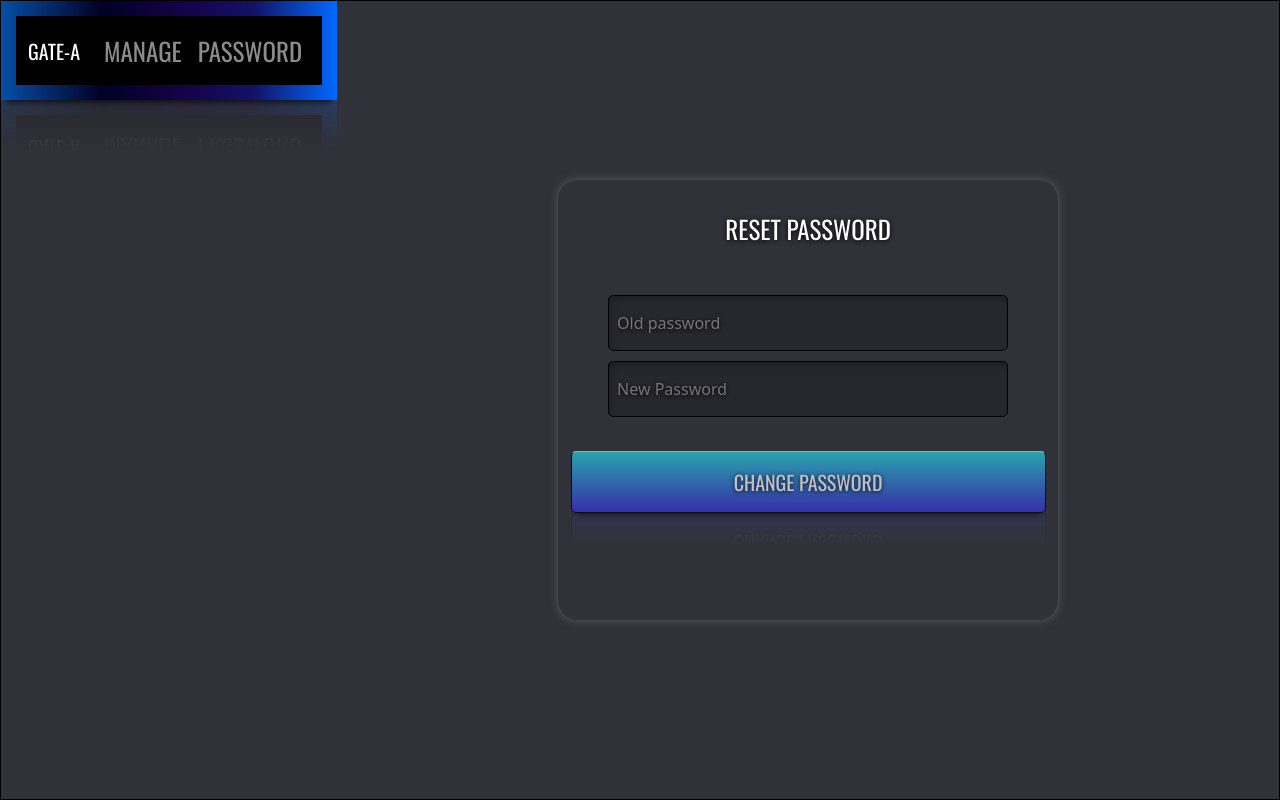
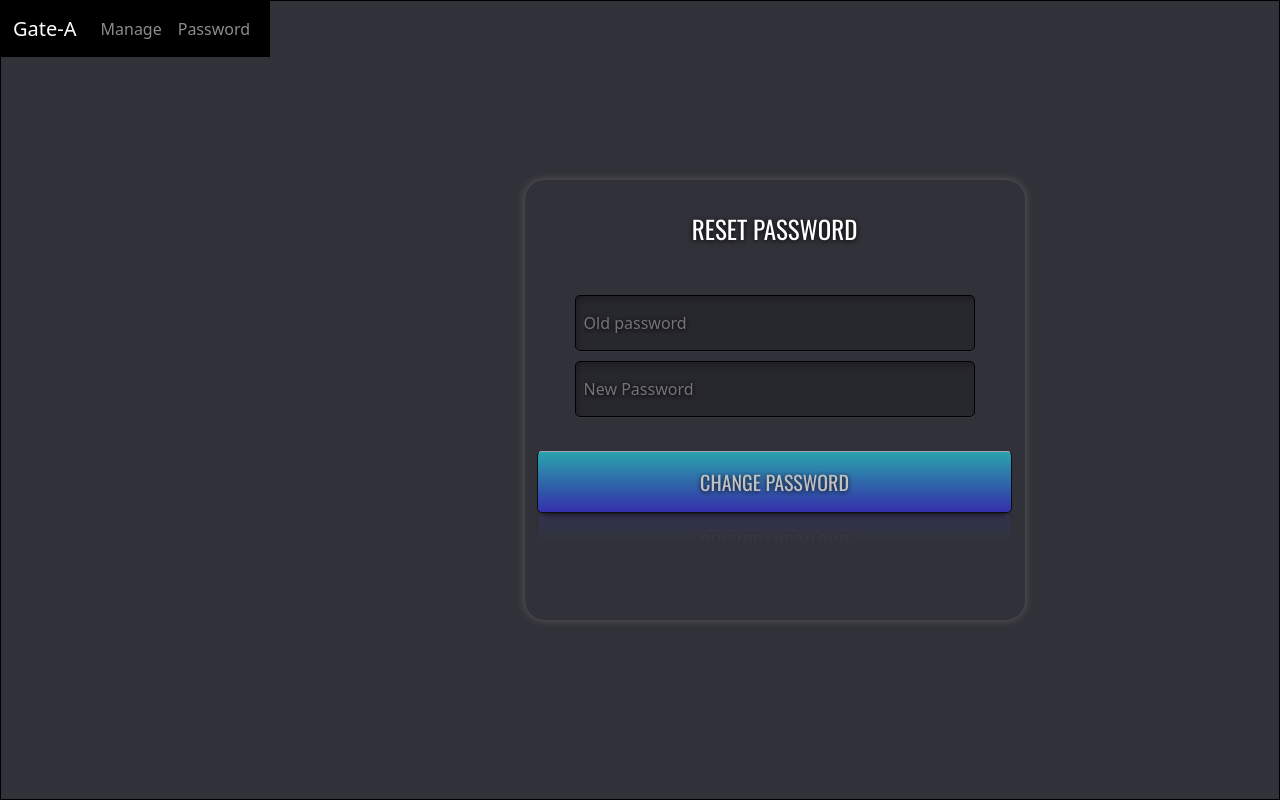
Before and after one commit to Exceed-Group13/gate-a, a React (Create React App) app: page /resetpass in a window 1280 px wide. Built offline with nearby package versions, Linux system fonts and the light colour scheme.

Commit message:
change nav

```diff
--- a/src/components/Menu.jsx
+++ b/src/components/Menu.jsx
@@ -11,7 +11,7 @@ import { useNavigate } from "react-router-dom";
 const Menu = ({ menu1="Manage", menu2="Password" }) => {
     const navigate = useNavigate();
     return (
-        <div className="navDiv">
+        // <div className="navDiv">
           <Navbar variant="dark" style={{backgroundColor: 'black'}}>
             <Container>
               <Navbar.Brand href="#home">Gate-A</Navbar.Brand>
@@ -21,7 +21,7 @@ const Menu = ({ menu1="Manage", menu2="Password" }) => {
               </Nav>
             </Container>
           </Navbar>
-        </div>
+        // </div>
       );
 }
 
--- a/src/pages/Control.js
+++ b/src/pages/Control.js
@@ -10,6 +10,14 @@ const Control = (props) => {
   const [data, setData] = useState(undefined)
 
   const URL = "https://ecourse.cpe.ku.ac.th/exceed13/home"
+
+  useEffect(()=>{
+    fetch(URL).then((response) => response.json()).then((response) => {
+      setData(response.result);
+      console.log(response)
+      console.log(data)
+    })
+  })
 
   useEffect(()=>{
     settingTime(1)
```
